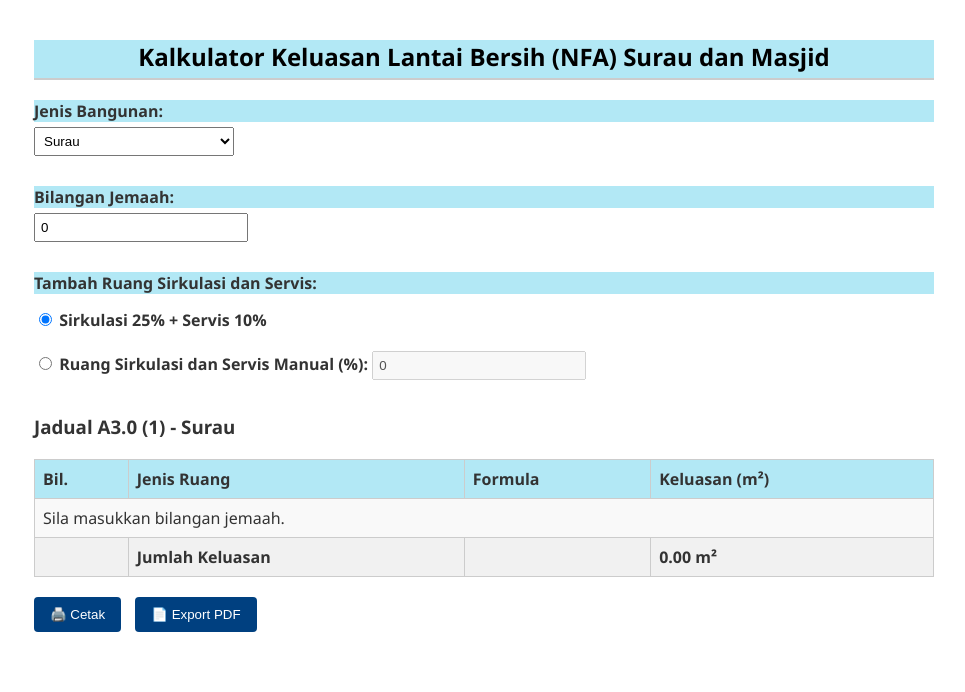
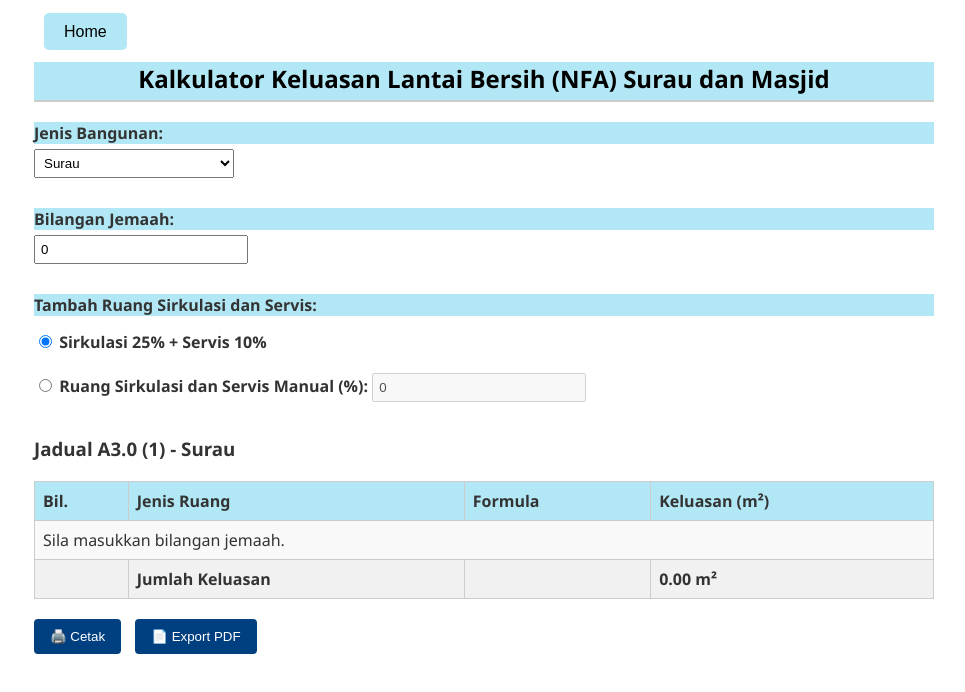
Before and after one commit to BPNKE/masjid-dan-surau, a plain HTML site: page index.html in a window 1280 px wide. Shown: the whole page, without its empty margins (156-1121 px from the left). Drawn offline with nearby package versions, Linux system fonts and the light colour scheme.

Commit message:
Masukkan button Home

```diff
--- a/index.html
+++ b/index.html
@@ -2,6 +2,10 @@
 <html lang="ms">
 <head>
   <meta charset="UTF-8">
+    <meta name="viewport" content="width=device-width, initial-scale=1.0">
+    <title>Home Button Example</title>
+    <link rel="stylesheet" href="styles.css"> <!-- Optional if using external CSS -->
+</head>
   <title>Kalkulator NFA Masjid & Surau</title>
   <style>
     body {
@@ -81,11 +85,31 @@
       border-radius: 4px;
       display: none;
     }
+
+.home-button {
+    background-color: #4CAF50; /* Blue background */
+    color: white; /* White text */
+    padding: 10px 20px; /* Padding around the text */
+    text-align: center; /* Centered text */
+    text-decoration: none; /* Remove underline from the link */
+    font-size: 16px;
+    border-radius: 5px; /* Rounded corners */
+    margin: 10px;
+}
+
+.home-button:hover {
+    background-color: #45a049; /* Darker green when hovering */
+}
+
+
   </style>
   <script src="https://cdnjs.cloudflare.com/ajax/libs/jspdf/2.5.1/jspdf.umd.min.js"></script>
   <script src="https://cdnjs.cloudflare.com/ajax/libs/jspdf-autotable/3.5.29/jspdf.plugin.autotable.min.js"></script>
 </head>
 <body>
+   <header>
+        <a href="https://bpnke.github.io/main/" class="home-button" style="text-align: center; background-color: rgb(178, 232, 245); color: black; font-family: Arial;">Home</a>
+    </header>
 
   <h2 style="background-color: rgb(178, 232, 245); color: black; text-align: center;">Kalkulator Keluasan Lantai Bersih (NFA) Surau dan Masjid</h2>
 
```
